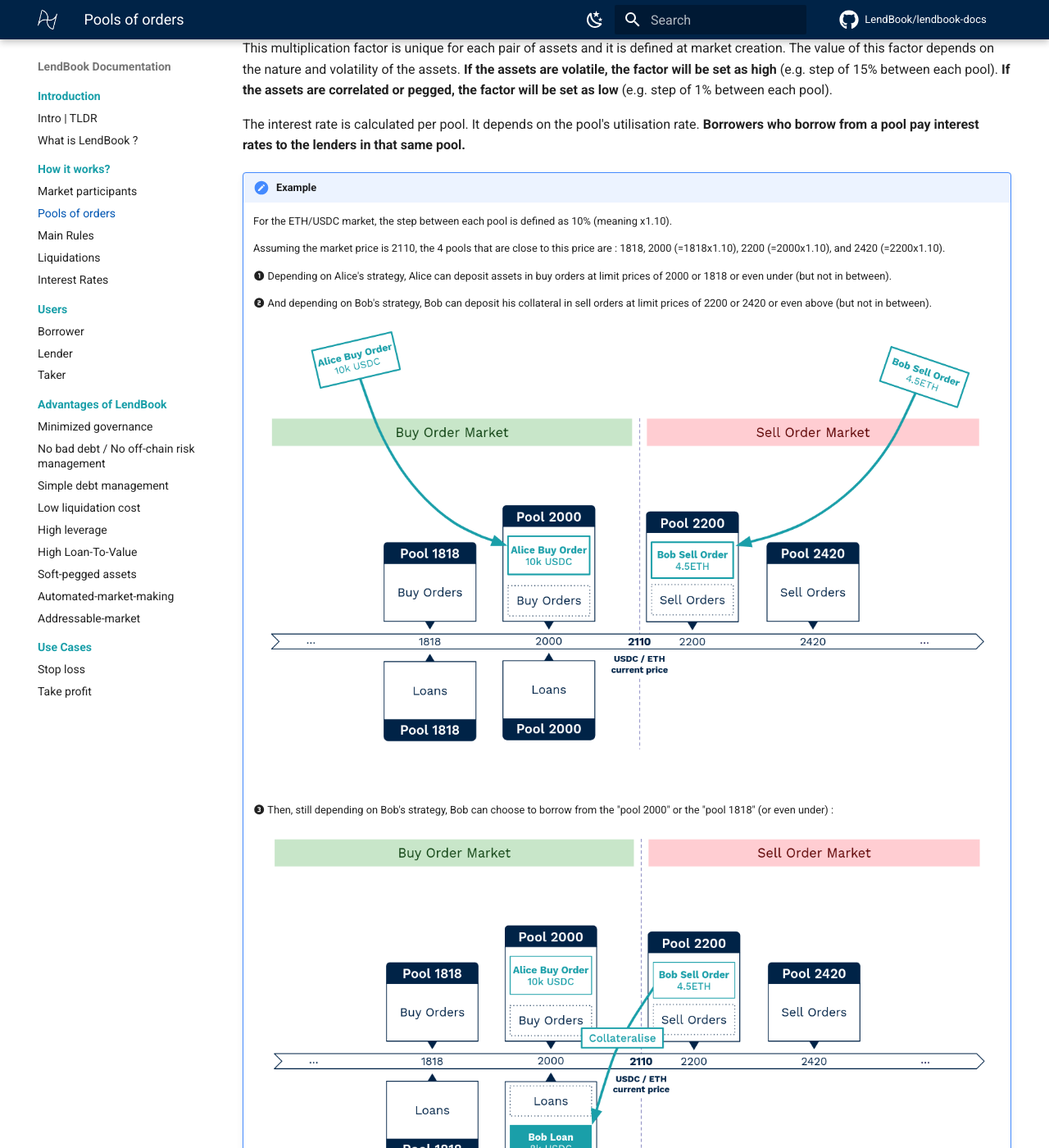
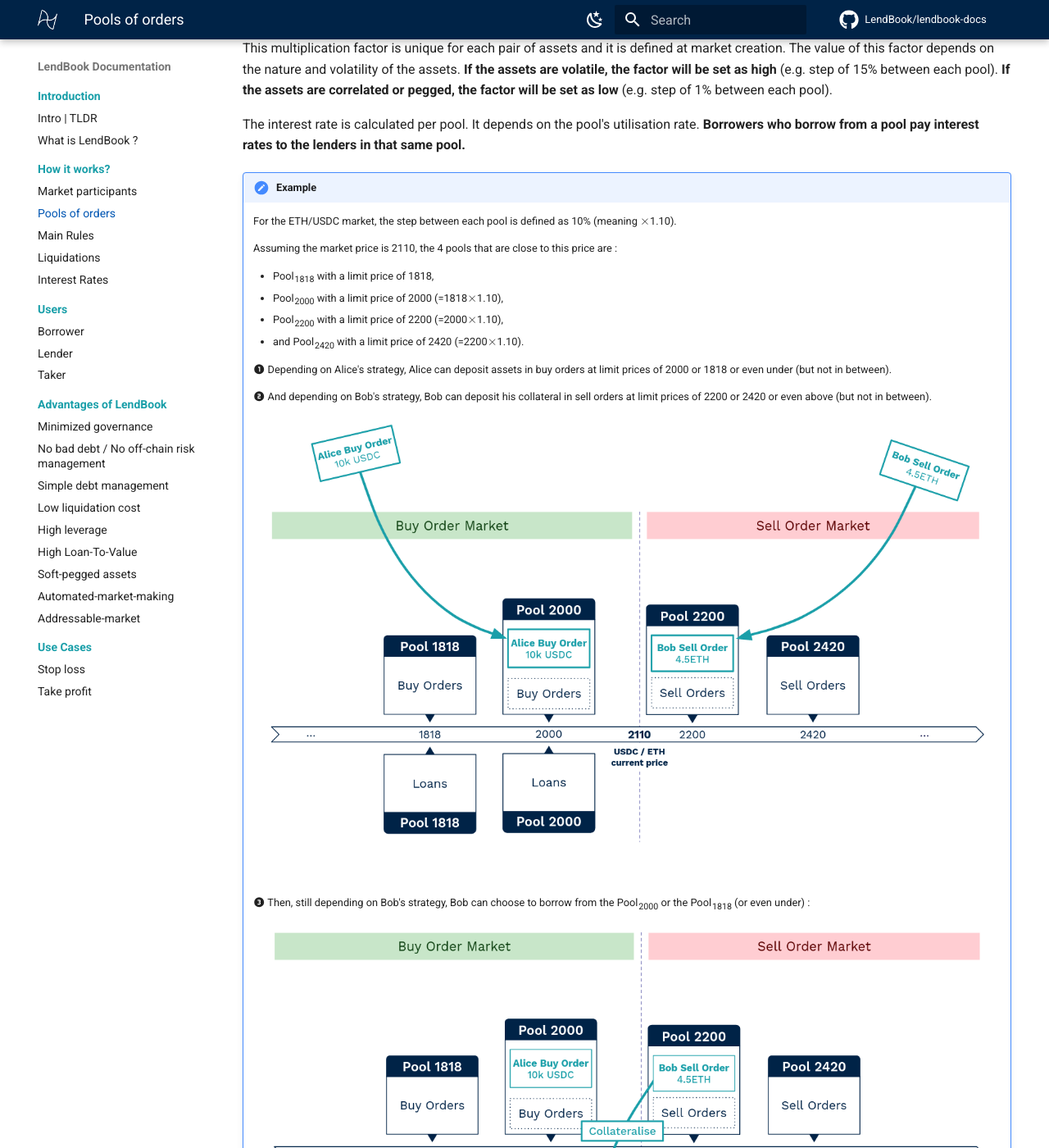
Before and after one commit to LendBook/lendbook-docs, an MkDocs documentation site: the page built from docs/how-it-works/pools-of-orders.md, in a window 1280 px wide and 1400 px high, scrolled down 268 px. Shown: the whole window at 82% size. Built offline with MkDocs 1.6.1 and Material for MkDocs 9.7.7, drawn with Linux system fonts in a browser that asks for light colours; comment, search, counter and statistics services are not loaded.

```diff
--- a/docs/how-it-works/pools-of-orders.md
+++ b/docs/how-it-works/pools-of-orders.md
@@ -7,9 +7,14 @@ This multiplication factor is unique for each pair of assets and it is defined a
 The interest rate is calculated per pool. It depends on the pool's utilisation rate. **Borrowers who borrow from a pool pay interest rates to the lenders in that same pool.**
 
 !!! note "Example"
-    For the ETH/USDC market, the step between each pool is defined as 10% (meaning x1.10).
+    For the ETH/USDC market, the step between each pool is defined as 10% (meaning $\times$1.10).
 
-    Assuming the market price is 2110, the 4 pools that are close to this price are : 1818, 2000 (=1818x1.10), 2200 (=2000x1.10), and 2420 (=2200x1.10).
+    Assuming the market price is 2110, the 4 pools that are close to this price are :
+
+    - Pool~1818~ with a limit price of 1818,
+    - Pool~2000~ with a limit price of 2000 (=1818$\times$1.10),
+    - Pool~2200~ with a limit price of 2200 (=2000$\times$1.10),
+    - and Pool~2420~ with a limit price of 2420 (=2200$\times$1.10).
 
     :material-numeric-1-circle: Depending on Alice's strategy, Alice can deposit assets in buy orders at limit prices of 2000 or 1818 or even under (but not in between).
 
@@ -21,7 +26,7 @@ The interest rate is calculated per pool. It depends on the pool's utilisation r
 
     <br>
 
-    :material-numeric-3-circle: Then, still depending on Bob's strategy, Bob can choose to borrow from the "pool 2000" or the "pool 1818" (or even under) :
+    :material-numeric-3-circle: Then, still depending on Bob's strategy, Bob can choose to borrow from the Pool~2000~ or the Pool~1818~ (or even under) :
 
     <figure markdown>
       ![Image title](../images/how-it-works-pool-2.png)
--- a/mkdocs.yml
+++ b/mkdocs.yml
@@ -94,6 +94,11 @@ markdown_extensions:
 extra_css:
   - stylesheets/extra.css
 
+extra_javascript:
+  - javascripts/mathjax.js
+  - https://polyfill.io/v3/polyfill.min.js?features=es6
+  - https://cdn.jsdelivr.net/npm/mathjax@3/es5/tex-mml-chtml.js
+
 extra:
   social:
     - icon: fontawesome/brands/github-alt
```
Also changed, not shown: docs/how-it-works/rules.md (+9 -3 lines), docs/introduction/what-is-lendbook.md (+1 -0 lines).
